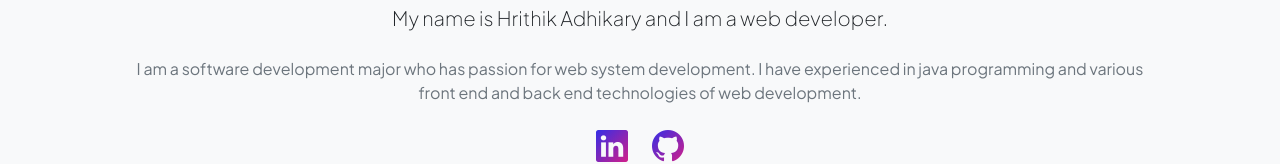
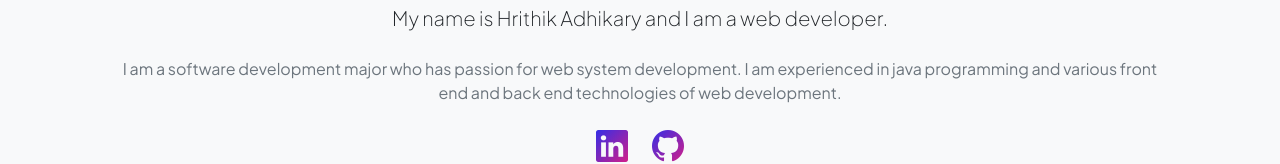
Before and after one commit to HrithikAdh/HrithikAdhikary.github.io, a plain HTML site: page index.html in a window 1280 px wide. Shown: the part 1300-1464 px from the top of the page. Drawn offline with nearby package versions, Linux system fonts and the light colour scheme.

Commit message:
Update index.html

```diff
--- a/index.html
+++ b/index.html
@@ -182,7 +182,7 @@
                             <div class="text-center my-5">
                                 <h2 class="display-5 fw-bolder"><span class="text-gradient d-inline">About Me</span></h2>
                                 <p class="lead fw-light mb-4">My name is Hrithik Adhikary and I am a web developer.</p>
-                                <p class="text-muted">I am a software development major who has passion for web system development. I have experienced in java programming and various front end and back end technologies of web development.</p>
+                                <p class="text-muted">I am a software development major who has passion for web system development. I am experienced in java programming and various front end and back end technologies of web development.</p>
                                 <div class="d-flex justify-content-center fs-2 gap-4">
                                     <!--<a class="text-gradient" href="#!"><i class="bi bi-twitter"></i></a>-->
                                     <a class="text-gradient" href="https://www.linkedin.com/in/hrithik-adhikary-1314321b8" target=”_blank” ><i class="bi bi-linkedin"></i></a>
```
